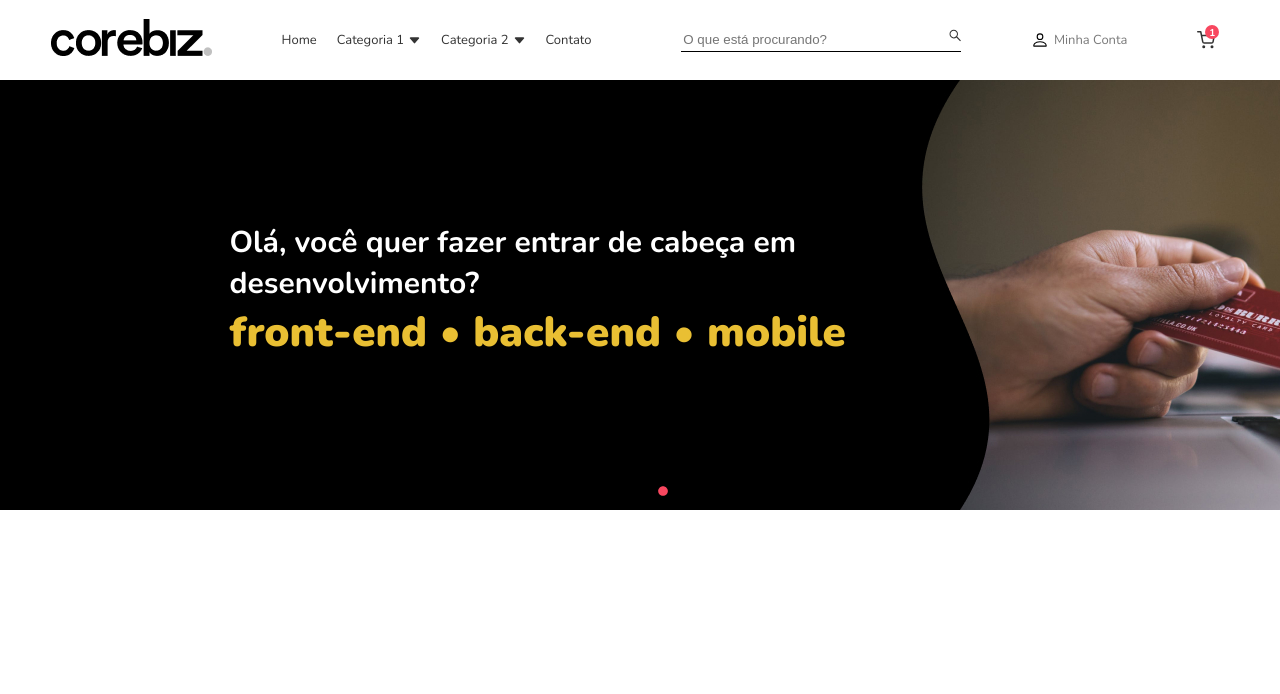
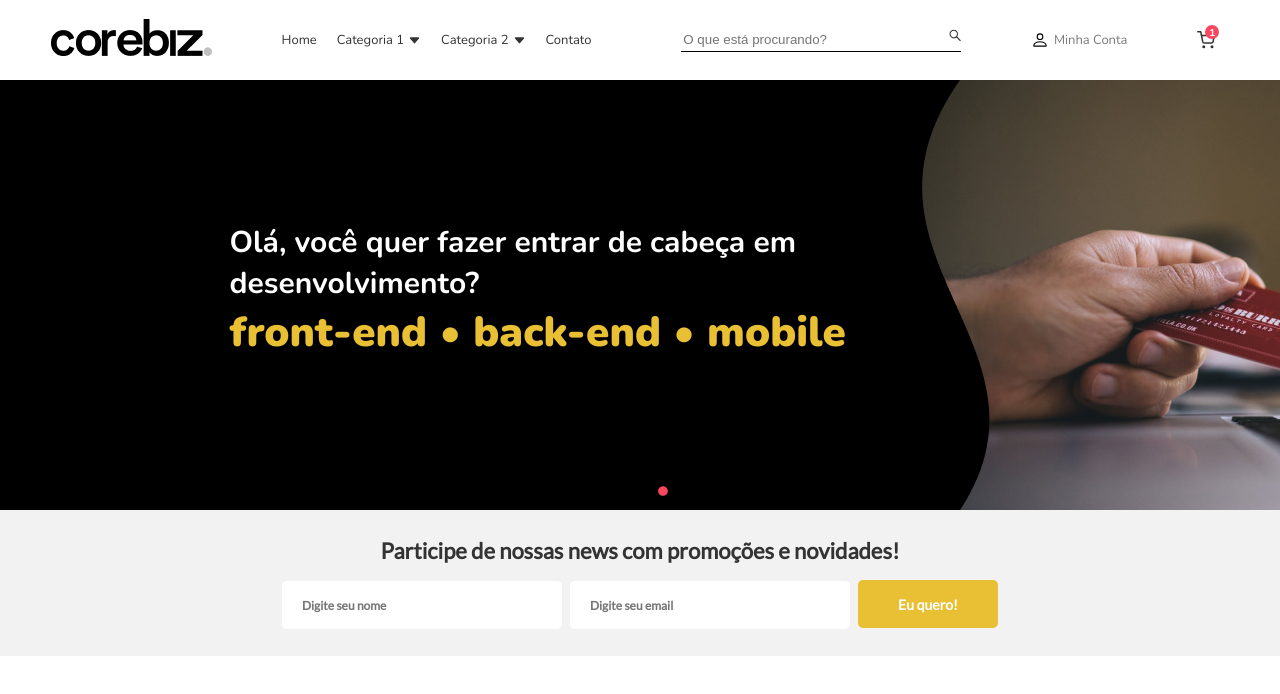
Before and after one commit to btrndd/ecom-home-page, a React (Create React App) app: page / in a window 1280 px wide. Shown: the top 694 px of the page. Built offline with nearby package versions, Linux system fonts and the light colour scheme.

Commit message:
inclusão do componente Newsletter

```diff
--- a/src/App.js
+++ b/src/App.js
@@ -2,12 +2,14 @@
 import './App.css';
 import Header from './components/Header';
 import Slideshow from './components/Slideshow';
+import Newsletter from './components/Newsletter';
 
 function App() {
   return (
     <div className="App">
       <Header />
       <Slideshow />
+      <Newsletter />
     </div>
   );
 }
--- /dev/null
+++ b/src/components/Newsletter.css
@@ -0,0 +1,44 @@
+@import url('https://fonts.googleapis.com/css2?family=Lato&display=swap');
+
+.newsletter {
+  background-color: #F2F2F2;
+  height: 146px;
+  display: flex;
+  flex-direction: column;
+  justify-content: center;
+  font-family: Lato;
+}
+
+.newsletter h2 {
+  margin: 0;
+  margin-bottom: 16px;
+  font-size: 22px;
+  color: #333333;
+}
+
+.newsletter input {
+  height: 48px;
+  width: 260px;
+  border: none;
+  border-radius: 5px;
+  margin-right: 8px;
+  padding: 0;
+  padding-left: 20px;
+  font-family: Lato;
+  font-size: 12px;
+  font-weight: bold;
+  color: #585858;
+}
+
+.newsletter button {
+  height: 48px;
+  width: 140px;
+  background-color: #E9BF33;
+  border-radius: 5px;
+  border: none;
+  color: white;
+  font-family: Lato;
+  font-weight: 900;
+  font-size: 14px;
+  padding: 0;
+}
--- /dev/null
+++ b/src/components/Newsletter.js
@@ -0,0 +1,19 @@
+import React from 'react';
+import './Newsletter.css';
+
+class Newsletter extends React.Component {
+  render() {
+    return(
+      <div className="newsletter">
+        <h2>Participe de nossas news com promoções e novidades!</h2>
+        <form>
+          <input placeholder="Digite seu nome"></input>
+          <input placeholder="Digite seu email"></input>
+          <button>Eu quero!</button>
+        </form>
+      </div>
+    )
+  }
+}
+
+export default Newsletter;
```
